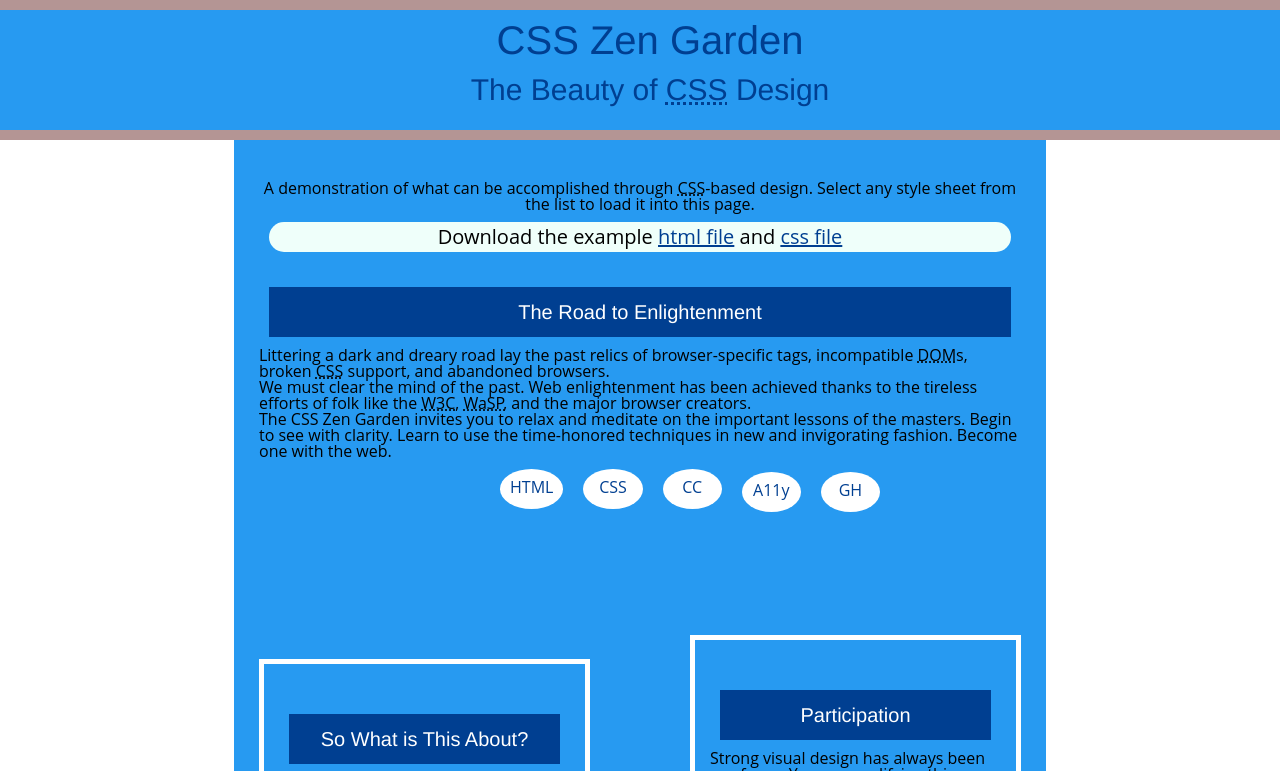
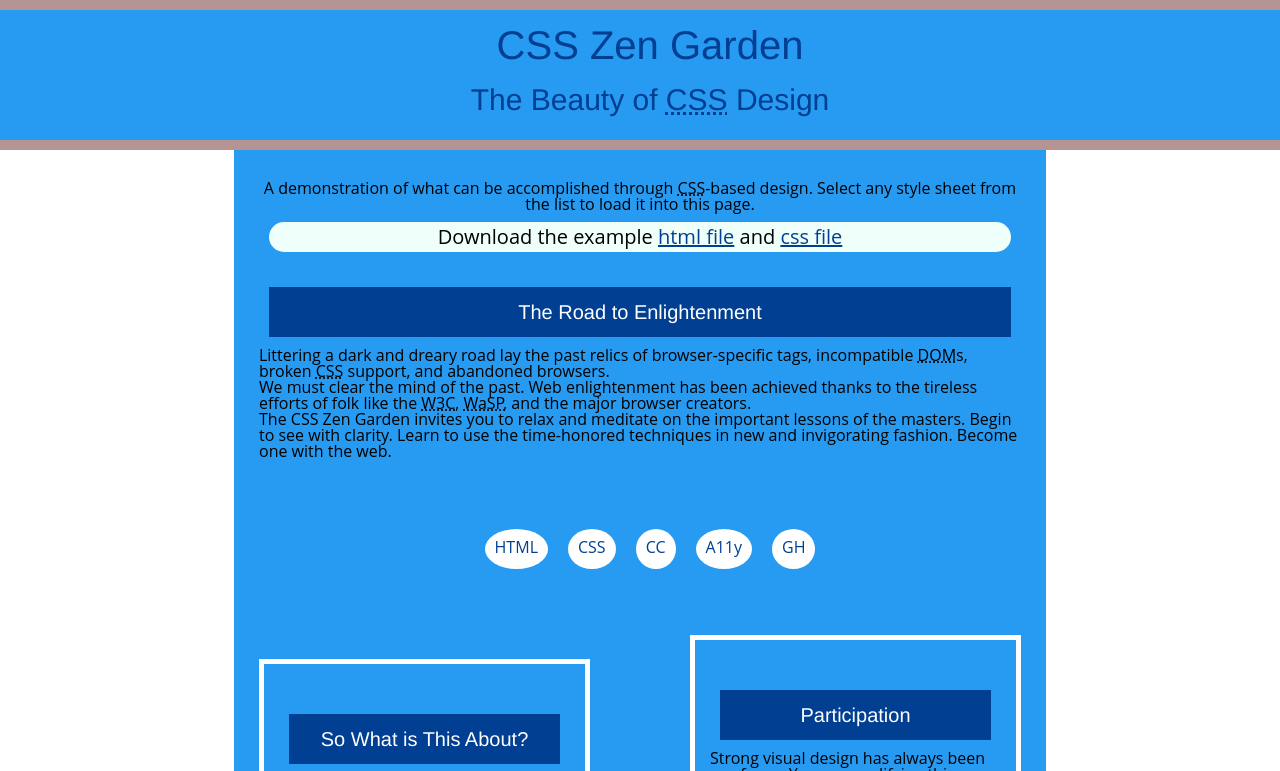
Before and after one commit to lodge29/style-parcel, a website: page src/zen-garden.html in a window 1280 px wide. Shown: the top 771 px of the page. Drawn offline with nearby package versions, Linux system fonts and the light colour scheme; files that its build step writes are made by us from their sources.

Commit message:
Final changes

```diff
--- a/src/scss/zen-garden.scss
+++ b/src/scss/zen-garden.scss
@@ -4,7 +4,6 @@
 @import "partials/prefix-mixins";
 @import "partials/reset";
 @import "partials/variables";
-@import "partials/layout";
 
 
 
@@ -20,10 +19,13 @@
     writing-mode: vertical-rl;
     text-orientation: sideways;
     position: fixed;
-  left: 5%;
+  left: 3%;
   top: 25%;
   font-size: 40px;
-  height: 150%;
+  height: auto;
+  border: 10px solid $color-3;
+  padding: 5px;
+
   }
 
   .page-wrapper {
@@ -33,6 +35,9 @@
     background-color: $color-2;
     padding: 25px;
     font-family: $secondary-font;
+    border-radius: 15px;
+    border-bottom-left-radius: 15px;
+    border-bottom-right-radius: 15px;
   }
 
   header {
@@ -75,6 +80,12 @@
   a {
     color: $color-1;
   }
+  a:hover {
+    color: red;
+  }
+  a:active {
+    color: silver;
+  }
 
   .wrapper {
     background-color: $color-3;
@@ -85,82 +96,74 @@
     margin-top: 20px;
     margin-bottom: -25px;
   }
+  @mixin grid-definitions {
+    grid-template-columns: repeat(6,40px);
+    grid-template-rows: repeat(2,40px);
+  }
+
 
   footer {
     display: grid;
-    grid-template-columns: 40px 40px 40px 40px 40px 40px;
-    grid-template-rows: 40px 40px;
+    @include grid-definitions;
     position: relative;
     width: 100px;
     left: 10%;
   }
-
-  .zen-validate-html {
+  @mixin circle-rules {
     border-radius: 50%;
     background-color: $color-5;
     padding: 10px;
     text-decoration: none;
-    grid-column: 1/3;
-    grid-row: 1/2;
     text-align: center;
     margin: 10px;
     height: 20px;
   }
 
+  .zen-validate-html {
+    grid-column: 1/3;
+    grid-row: 1/2;
+    @include circle-rules;
+  }
+
   .zen-validate-css {
-    border-radius: 50%;
-    background-color: $color-5;
-    padding: 10px;
-    text-decoration: none;
     grid-column: 3/5;
     grid-row: 1/2;
-    text-align: center;
-    margin: 10px;
-    height: 20px;
+    @include circle-rules;
   }
 
   .zen-license {
-    border-radius: 50%;
-    background-color: $color-5;
-    padding: 10px;
-    text-decoration: none;
     grid-column: 5/7;
     grid-row: 1/2;
-    text-align: center;
-    margin: 10px;
-    height: 20px;
+    @include circle-rules;
   }
 
   .zen-accessibility {
-    border-radius: 50%;
-    background-color: $color-5;
-    padding: 10px;
-    text-decoration: none;
     grid-column: 2/4;
     grid-row: 2/3;
-    text-align: center;
-    margin: 10px;
-    height: 20px;
+    @include circle-rules;
   }
 
   .zen-github {
-    border-radius: 50%;
-    background-color: $color-5;
-    padding: 10px;
-    text-decoration: none;
     grid-column: 4/6;
     grid-row: 2/3;
-    text-align: center;
-    margin: 10px;
-    height: 20px;
+    @include circle-rules;
+  }
+  footer a:hover {
+    border-radius: 0;
+  }
+
+  footer a {
+    transition: border-radius 3s cubic-bezier(0,1.06,0,1.02);
   }
 
   @media screen and (min-width: $M) {
     footer {
-    width: 400px;
-    left: -100px;
-    grid-template-columns: 1fr 1fr 1fr 1fr 1fr;
-    grid-template-rows: 40px;
+    margin-top: 60px;
+    height: 100px;
+    display: flex;
+    justify-content: center;
+    align-content: center;
+    flex: 1 1 100%;
     }
 
     .zen-validate-html {
@@ -172,6 +175,7 @@
       text-align: center;
       margin: 10px;
       height: 20px;
+
     }
 
     .zen-validate-css {
@@ -183,6 +187,7 @@
       text-align: center;
       margin: 10px;
       height: 20px;
+
     }
 
     .zen-license {
@@ -205,7 +210,6 @@
       text-align: center;
       margin: 10px;
       height: 20px;
-      margin-top: -27px;
     }
 
     .zen-github {
@@ -217,7 +221,6 @@
       text-align: center;
       margin: 10px;
       height: 20px;
-      margin-top: -27px;
     }
 
     #zen-supporting {
@@ -262,6 +265,7 @@
       padding-bottom: 40px;
     }
 
+
     .wrapper {
       display: grid;
       grid-template-columns: 1fr 1fr 1fr;
@@ -283,6 +287,7 @@
       writing-mode: horizontal-tb;
       text-orientation: upright;
       position: static;
+      z-index: 100;
     }
 
     header {
@@ -300,5 +305,12 @@
     .summary {
       margin-top: 150px;
     }
+    .page-wrapper {
+      border-radius: none;
+    }
+    section header h1 {
+      border: none;
+    }
+
 
   }
```
Also changed, not shown: 1 other file.
